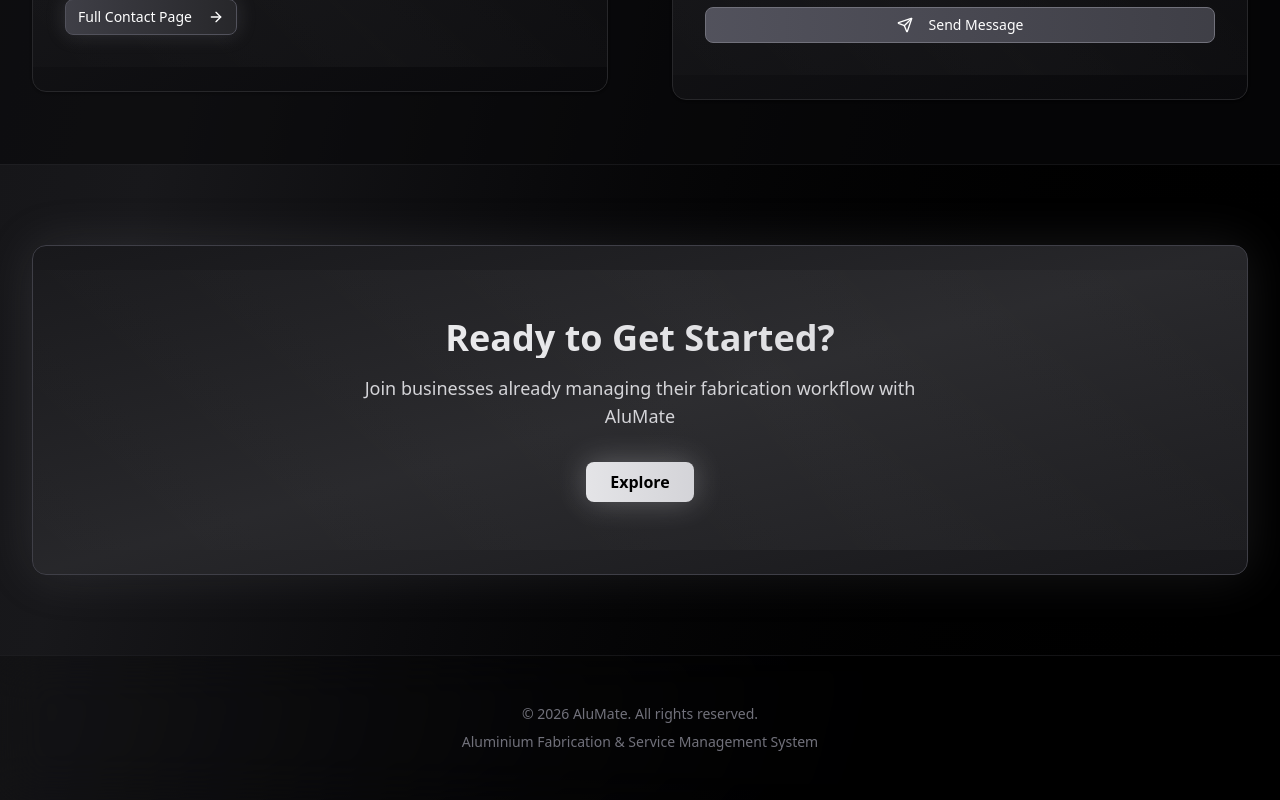
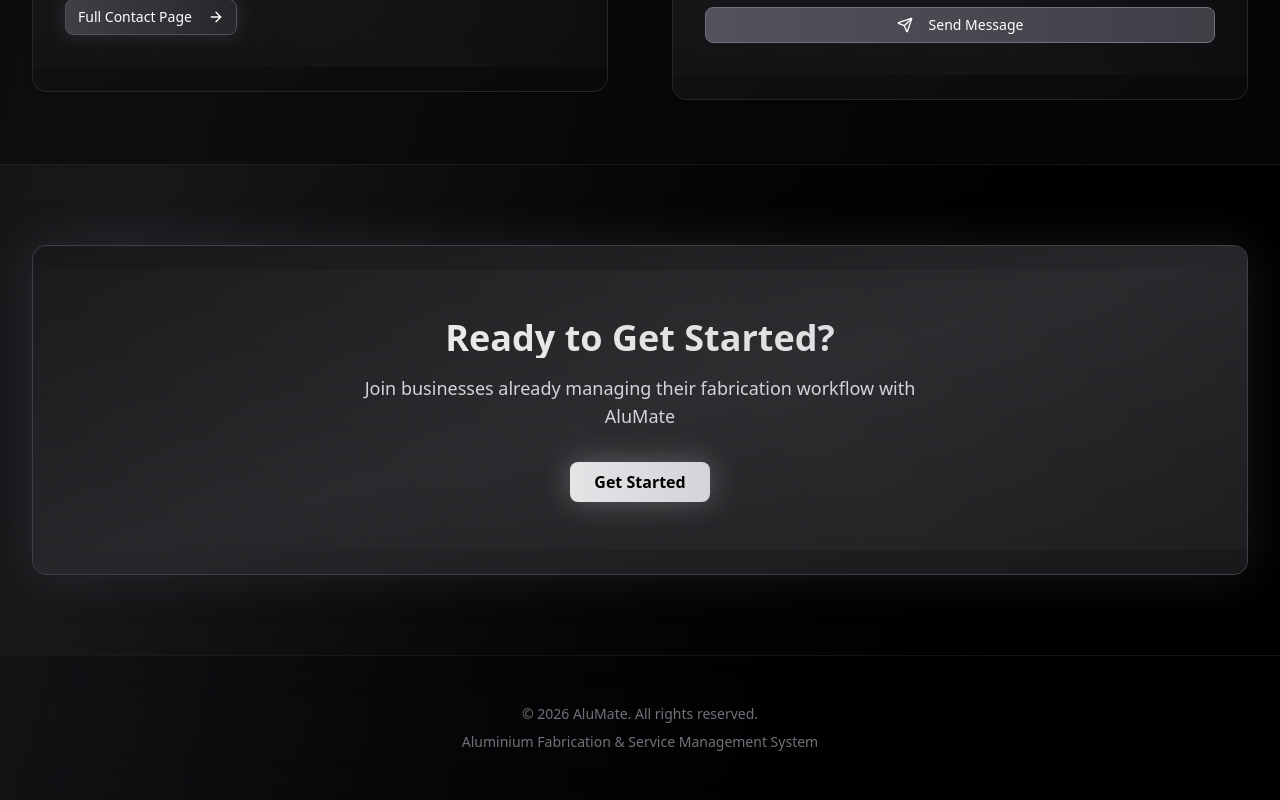
Before and after one commit to Dion-Liyanage/AluMate, a Next.js app in the folder frontend/: page / in a window 1280 px wide. Shown: the part 4602-5402 px from the top of the page. Built offline with nearby package versions, Linux system fonts and the light colour scheme; no server answers.

Commit message:
Did some UI changes

```diff
--- a/frontend/app/page.tsx
+++ b/frontend/app/page.tsx
@@ -841,7 +841,7 @@ export default function Home() {
                         size="lg"
                         className="text-base bg-gradient-to-r from-zinc-200 to-zinc-300 hover:from-zinc-100 hover:to-zinc-200 text-black font-semibold shadow-[0_0_30px_rgba(228,228,231,0.3)]"
                       >
-                        Explore
+                        Get Started
                       </Button>
                     </Link>
                   </div>
```
